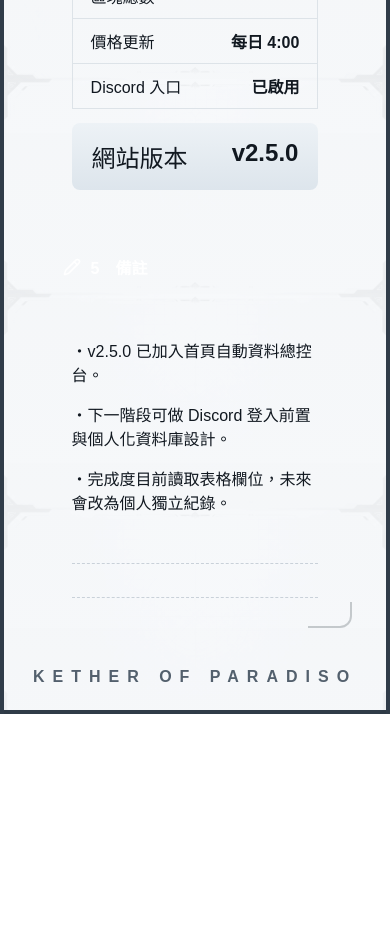
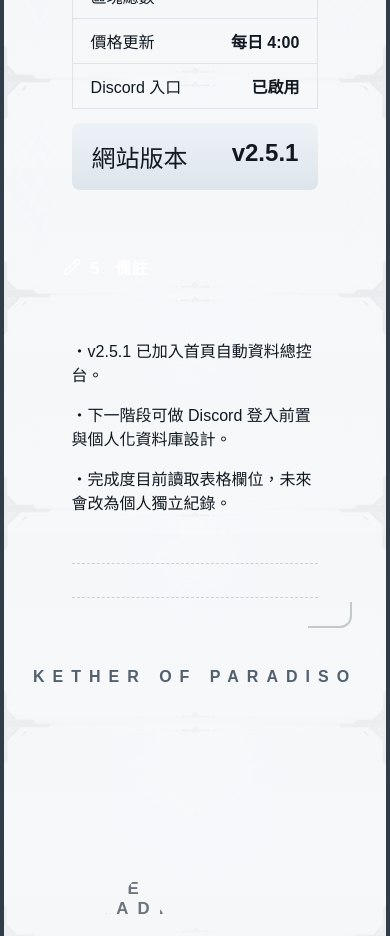
Before and after one commit to yahananako/kether-warframe-database, a Next.js app: page / in a window 390 px wide. Shown: the part 3580-4516 px from the top of the page. Before the commit the page ends 4294 px from the top, so only its background shows below. Built offline with nearby package versions, Linux system fonts and the light colour scheme; no server answers.

Commit message:
Fix homepage watermark and mobile menu size v2.5.1

```diff
--- a/app/database/[category]/page.tsx
+++ b/app/database/[category]/page.tsx
@@ -91,7 +91,7 @@ export default async function DatabaseCategoryPage({
         <p>KETHER OF PARADISO</p>
         <h1>{config.title}</h1>
         <span>{config.subtitle}</span>
-        <b className="db-version-chip">網站版本 v2.5.0</b>
+        <b className="db-version-chip">網站版本 v2.5.1</b>
       </section>
 
       {error && (
--- a/app/db-status/page.tsx
+++ b/app/db-status/page.tsx
@@ -224,7 +224,7 @@ export default async function DbStatusPage() {
         <div>
           <p>KETHER OF PARADISO</p>
           <h1>資料庫連線狀態</h1>
-          <span>v2.5.0 Supabase 與 KETHER 免費方案測試頁。</span>
+          <span>v2.5.1 Supabase 與 KETHER 免費方案測試頁。</span>
         </div>
       </header>
 
--- a/app/globals.css
+++ b/app/globals.css
@@ -2515,3 +2515,71 @@ a.nav-card {
   letter-spacing: 0.55em !important;
   pointer-events: none !important;
 }
+
+/* v2.5.1 修正：氏族浮水印強制回來 */
+.homepage-sci-fi::after {
+  content: "KETHER OF PARADISO" !important;
+  display: block !important;
+  position: relative !important;
+  z-index: 25 !important;
+  width: 100% !important;
+  margin: 3rem auto 1.6rem !important;
+  text-align: center !important;
+  color: rgba(54, 65, 76, 0.72) !important;
+  font-weight: 900 !important;
+  font-size: 1.05rem !important;
+  letter-spacing: 0.55em !important;
+  pointer-events: none !important;
+  background: none !important;
+  opacity: 1 !important;
+  visibility: visible !important;
+}
+
+/* v2.5.1 修正：手機漢堡菜單改成小型浮層，不吃整個畫面 */
+@media (max-width: 820px) {
+  .homepage-sci-fi details[open] {
+    position: fixed !important;
+    top: 12px !important;
+    left: 12px !important;
+    right: auto !important;
+    bottom: auto !important;
+    width: min(82vw, 320px) !important;
+    max-width: 320px !important;
+    max-height: 68vh !important;
+    overflow-y: auto !important;
+    z-index: 9000 !important;
+    padding: 0.75rem !important;
+    background: rgba(255, 255, 255, 0.96) !important;
+    border: 1px solid rgba(54, 65, 76, 0.24) !important;
+    border-radius: 18px !important;
+    box-shadow: 0 16px 34px rgba(18, 28, 38, 0.18) !important;
+    backdrop-filter: blur(8px) !important;
+  }
+
+  .homepage-sci-fi details[open] summary {
+    position: sticky !important;
+    top: 0 !important;
+    z-index: 9001 !important;
+    cursor: pointer !important;
+  }
+
+  .homepage-sci-fi details[open] nav,
+  .homepage-sci-fi details[open] ul,
+  .homepage-sci-fi details[open] div {
+    max-width: 100% !important;
+  }
+
+  /* 避免菜單內項目撐爆畫面 */
+  .homepage-sci-fi details[open] a,
+  .homepage-sci-fi details[open] button {
+    max-width: 100% !important;
+    white-space: normal !important;
+  }
+}
+
+/* 桌面版不動 details，避免影響原本排版 */
+@media (min-width: 821px) {
+  .homepage-sci-fi details[open] {
+    position: relative !important;
+  }
+}
--- a/app/login/page.tsx
+++ b/app/login/page.tsx
@@ -14,7 +14,7 @@ export default function LoginPage() {
         <div>
           <p>KETHER OF PARADISO</p>
           <h1>Discord 登入</h1>
-          <span>v2.5.0 權限系統前置頁，下一階段會接入 Discord OAuth。</span>
+          <span>v2.5.1 權限系統前置頁，下一階段會接入 Discord OAuth。</span>
         </div>
       </header>
 
--- a/app/page.tsx
+++ b/app/page.tsx
@@ -235,7 +235,7 @@ export default async function HomePage() {
 
           <div className="total-row">
             <span>網站版本</span>
-            <b>v2.5.0</b>
+            <b>v2.5.1</b>
           </div>
         </article>
 
@@ -245,7 +245,7 @@ export default async function HomePage() {
             <span>5　備註</span>
           </div>
 
-          <p>・v2.5.0 已加入首頁自動資料總控台。</p>
+          <p>・v2.5.1 已加入首頁自動資料總控台。</p>
           <p>・下一階段可做 Discord 登入前置與個人化資料庫設計。</p>
           <p>・完成度目前讀取表格欄位，未來會改為個人獨立紀錄。</p>
           <div className="note-lines" />
--- a/app/profile/page.tsx
+++ b/app/profile/page.tsx
@@ -47,7 +47,7 @@ export default function ProfilePage() {
         <div>
           <p>KETHER OF PARADISO</p>
           <h1>個人進度中心</h1>
-          <span>v2.5.0 個人化資料庫前置架構，準備接入 Discord 與資料庫。</span>
+          <span>v2.5.1 個人化資料庫前置架構，準備接入 Discord 與資料庫。</span>
         </div>
       </header>
 
--- a/package.json
+++ b/package.json
@@ -1,6 +1,6 @@
 {
   "name": "kether-warframe-database",
-  "version": "2.5.0",
+  "version": "2.5.1",
   "private": true,
   "scripts": {
     "dev": "next dev",
```
